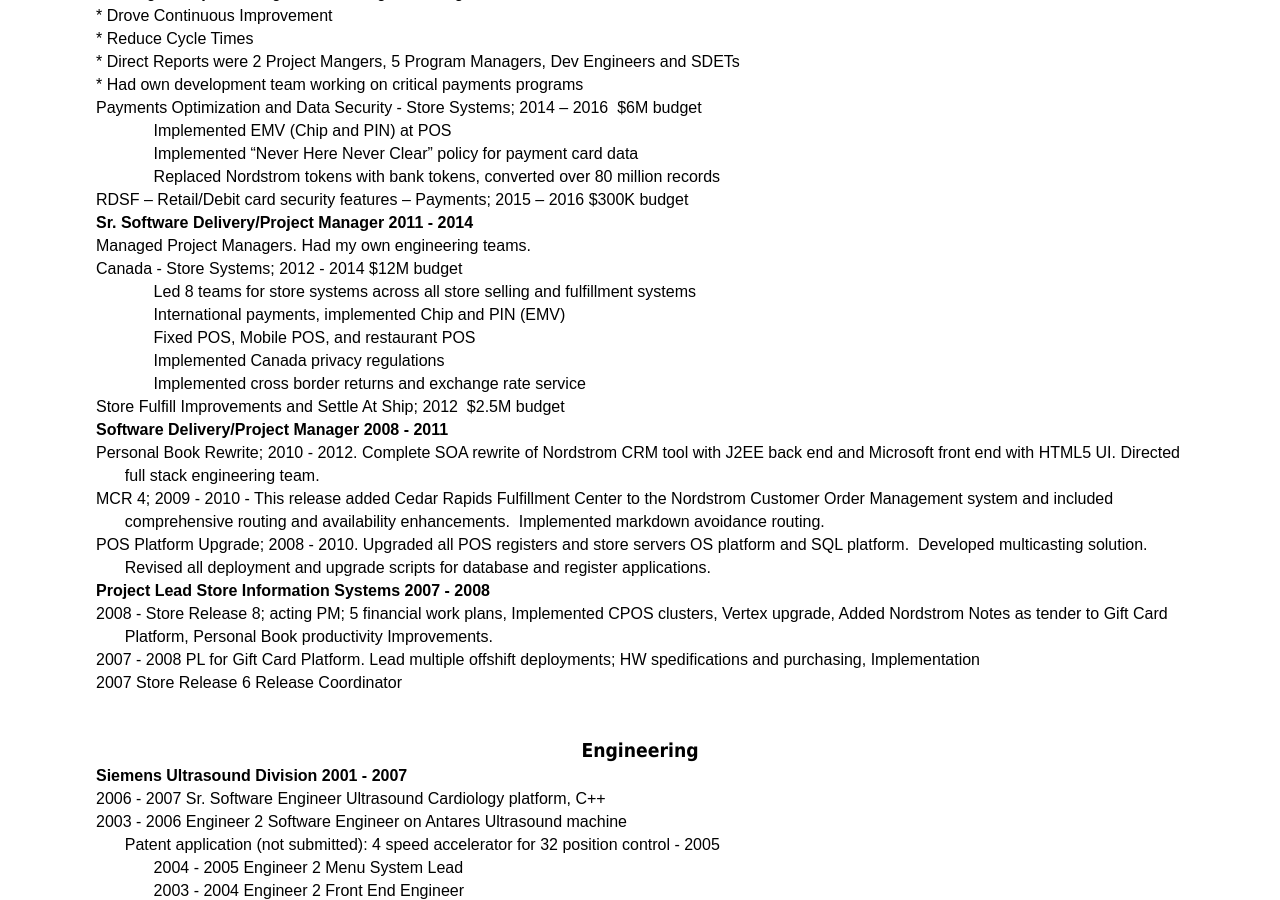
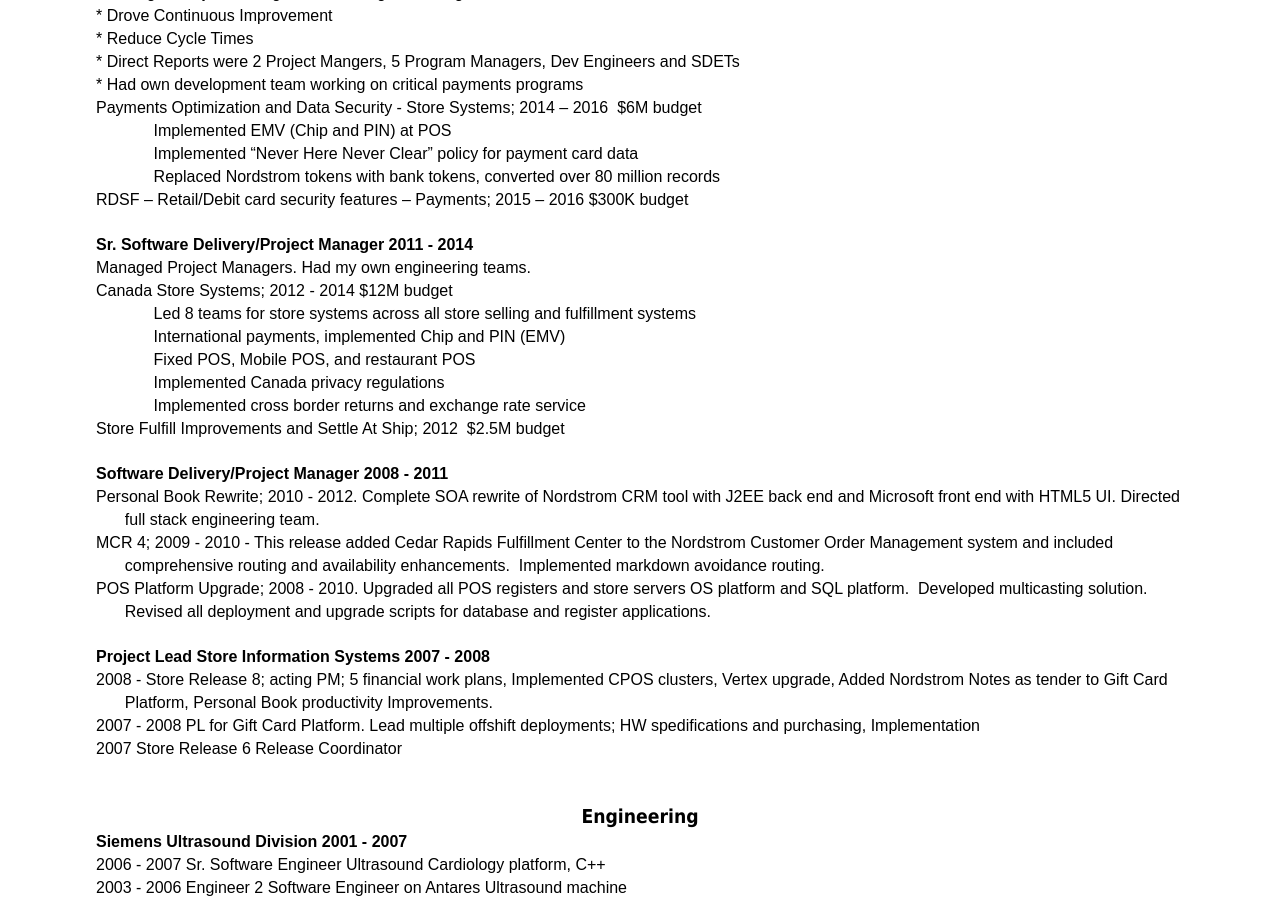
Before and after one commit to mo4dawg/mo4dawg.github.io, a Jekyll site: the page built from CV/index.html, in a window 1280 px wide and 900 px high, scrolled down 1259 px. Built offline with Jekyll 4.4.1, drawn with Linux system fonts in a browser that asks for light colours.

Commit message:
Update index.html

```diff
--- a/CV/index.html
+++ b/CV/index.html
@@ -526,7 +526,7 @@
 <p class=MsoNormal style='margin-top:0in;margin-right:0in;margin-bottom:0in;
 margin-left:.25in;margin-bottom:.0001pt;line-height:normal'><span
 style='mso-bookmark:top'><span style='font-size:10.0pt;font-family:"Arial","sans-serif";
-mso-fareast-font-family:"Times New Roman"'></span></span></p>
+mso-fareast-font-family:"Times New Roman"'></span></span></p><br>
 
 <p class=MsoNormal style='margin-bottom:0in;margin-bottom:.0001pt;line-height:
 normal'><span style='mso-bookmark:top'><b style='mso-bidi-font-weight:normal'><span
@@ -541,7 +541,7 @@
 <p class=MsoNormal style='margin-top:0in;margin-right:0in;margin-bottom:0in;
 margin-left:.25in;margin-bottom:.0001pt;text-indent:-.25in;line-height:normal;
 mso-list:l11 level1 lfo23'><span style='mso-bookmark:top'><span style='font-size:10.0pt;font-family:"Arial","sans-serif";
-mso-fareast-font-family:"Times New Roman"'>Canada - Store Systems; 2012 - 2014
+mso-fareast-font-family:"Times New Roman"'>Canada Store Systems; 2012 - 2014
 $12M budget<o:p></o:p></span></span></p>
 
 <p class=MsoNormal style='margin-top:0in;margin-right:0in;margin-bottom:0in;
@@ -577,7 +577,7 @@
 margin-left:.25in;margin-bottom:.0001pt;text-indent:-.25in;line-height:normal;
 mso-list:l11 level1 lfo23'><span style='mso-bookmark:top'><span style='font-size:10.0pt;font-family:"Arial","sans-serif";
 mso-fareast-font-family:"Times New Roman"'>Store Fulfill Improvements and Settle
-At Ship; 2012<span style='mso-spacerun:yes'>&nbsp; </span>$2.5M budget<o:p></o:p></span></span></p>
+At Ship; 2012<span style='mso-spacerun:yes'>&nbsp; </span>$2.5M budget<o:p></o:p></span></span></p><br>
 
 <p class=MsoNormal style='margin-bottom:0in;margin-bottom:.0001pt;line-height:
 normal'><span style='mso-bookmark:top'><span style='font-size:10.0pt;
@@ -609,7 +609,7 @@
 Upgraded all POS registers and store servers OS platform and SQL platform.<span
 style='mso-spacerun:yes'>&nbsp; </span>Developed multicasting solution.<span
 style='mso-spacerun:yes'>&nbsp; </span>Revised all deployment and upgrade
-scripts for database and register applications.<o:p></o:p></span></span></p>
+scripts for database and register applications.<o:p></o:p></span></span></p><br>
 
 <p class=MsoNormal style='margin-bottom:0in;margin-bottom:.0001pt;line-height:
 normal'><span style='mso-bookmark:top'><b style='mso-bidi-font-weight:normal'><span
```
